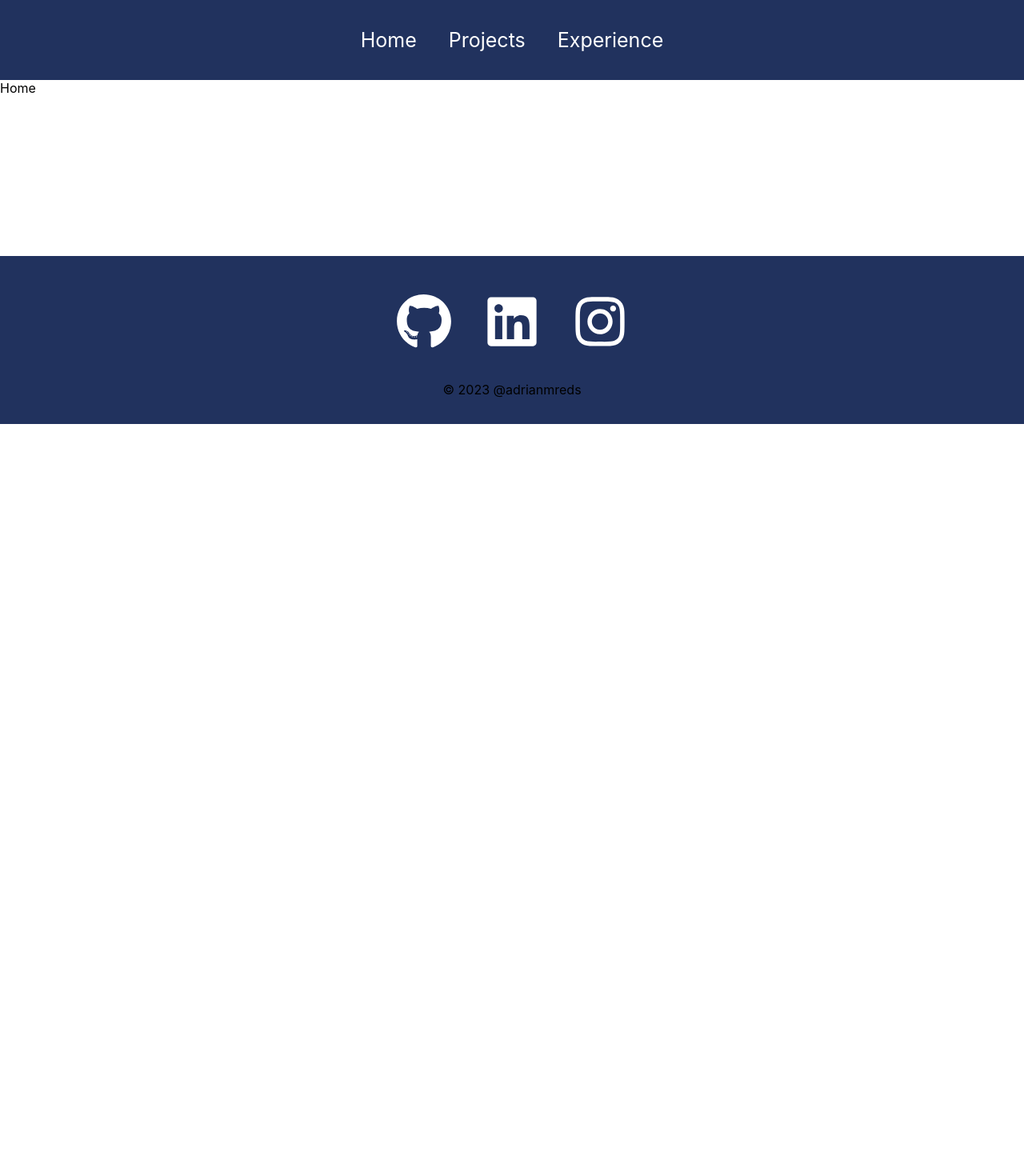
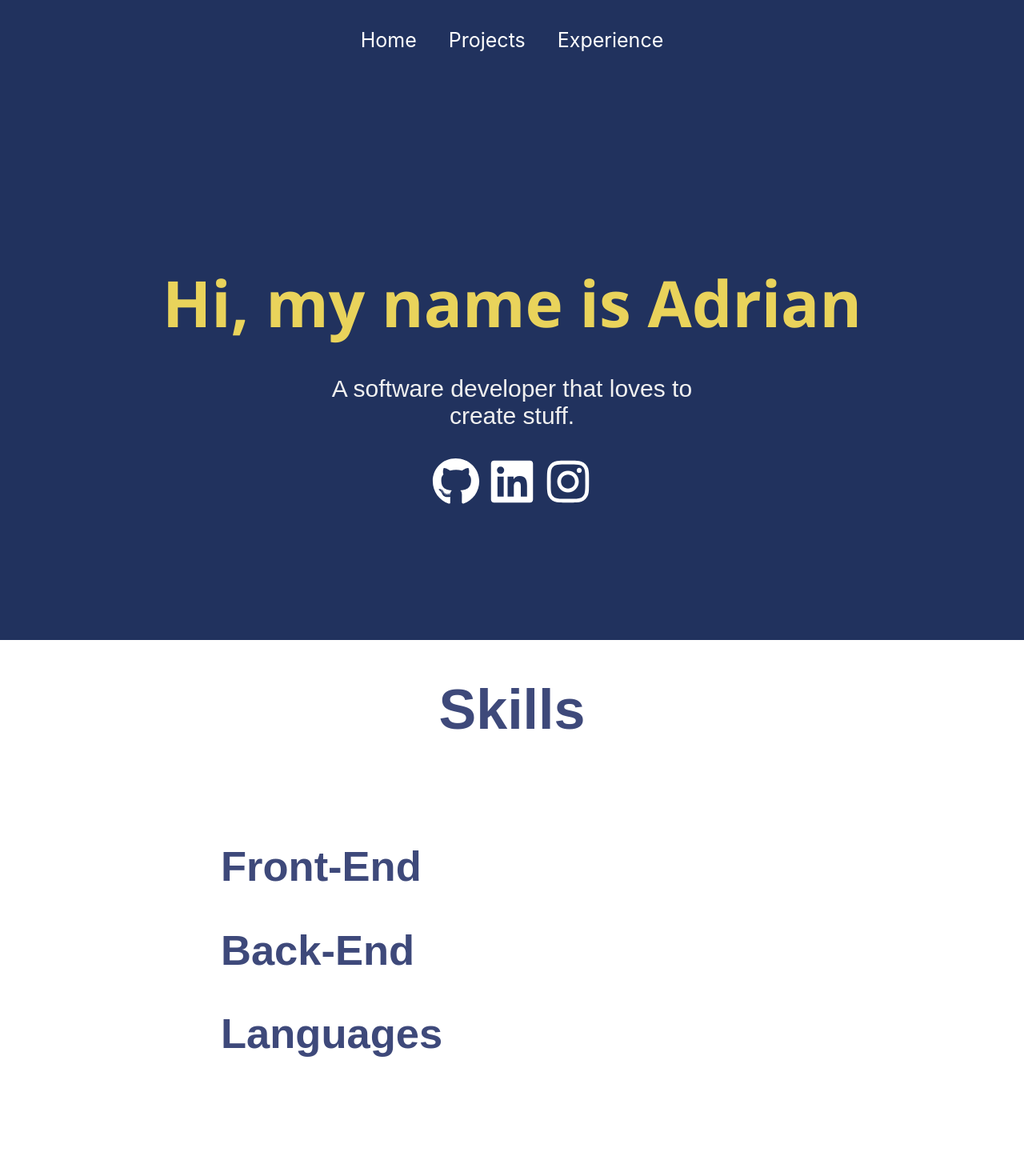
Before and after one commit to AdrianMReds/adrianmreds-portfolio, a React (Create React App) app: page / in a window 1280 px wide. Shown: the top 1470 px of the page at 80% size. Before the commit the page ends 800 px from the top, so only its background shows below. Built offline with nearby package versions, Linux system fonts and the light colour scheme.

Commit message:
Homepage done

```diff
--- a/src/pages/Home.jsx
+++ b/src/pages/Home.jsx
@@ -1,7 +1,38 @@
 import React from "react";
+import { FaGithub, FaLinkedin, FaInstagram } from "react-icons/fa";
+import "../styles/Home.css";
 
 const Home = () => {
-  return <div>Home</div>;
+  return (
+    <div className="home">
+      <div className="about">
+        <h2>Hi, my name is Adrian</h2>
+        <div className="prompt">
+          <p>A software developer that loves to create stuff.</p>
+          <FaGithub />
+          <FaLinkedin />
+          <FaInstagram />
+        </div>
+      </div>
+      <div className="skills">
+        <h1>Skills</h1>
+        <ol className="list">
+          <li className="item">
+            <h2>Front-End</h2>
+            <span></span>
+          </li>
+          <li className="item">
+            <h2>Back-End</h2>
+            <span></span>
+          </li>
+          <li className="item">
+            <h2>Languages</h2>
+            <span></span>
+          </li>
+        </ol>
+      </div>
+    </div>
+  );
 };
 
 export default Home;
--- a/src/styles/Footer.css
+++ b/src/styles/Footer.css
@@ -17,7 +17,7 @@
   cursor: pointer;
 }
 
-footer p {
+.footer p {
   color: white;
 }
 
--- /dev/null
+++ b/src/styles/Home.css
@@ -0,0 +1,81 @@
+.home {
+  width: 100%;
+  align-items: center;
+  font-family: "Arial", sans-serif;
+  color: #3e497a;
+}
+
+.about {
+  width: 100%;
+  height: calc(100vh - 100px);
+  display: flex;
+  flex-direction: column;
+  justify-content: center;
+  align-items: center;
+  text-align: center;
+  background-color: #21325e;
+  color: #f0f0f0;
+}
+
+.about h2 {
+  font-family: "Segoe UI", "Segoe UI", Tahoma, Geneva, Verdana, sans-serif;
+  font-size: 80px;
+  color: #e9d35b;
+  height: 50px;
+}
+
+.about .prompt {
+  width: 40%;
+  font-size: 30px;
+}
+
+.prompt svg {
+  font-size: 60px;
+  margin: 5px;
+  color: white;
+}
+
+.skills {
+  font-size: 35px;
+  width: 100%;
+  display: flex;
+  justify-content: center;
+  flex-direction: column;
+  align-items: center;
+}
+
+.skills h1 {
+  columns: #3e497a;
+}
+
+.skills .list {
+  list-style: none;
+  width: 60%;
+}
+
+.list span {
+  font-size: 20px;
+}
+
+@media only screen and (max-width: 830px) {
+  .about h2 {
+    font-size: 40px;
+  }
+
+  .about .prompt {
+    margin-top: 10px;
+    font-size: 20px;
+    width: 80%;
+  }
+
+  .skills {
+    text-align: center;
+  }
+
+  .list {
+    padding: 0;
+  }
+  .skills h2 {
+    font-size: 30px;
+  }
+}
```
Also changed, not shown: src/styles/Navbar.css (+4 -4 lines).
